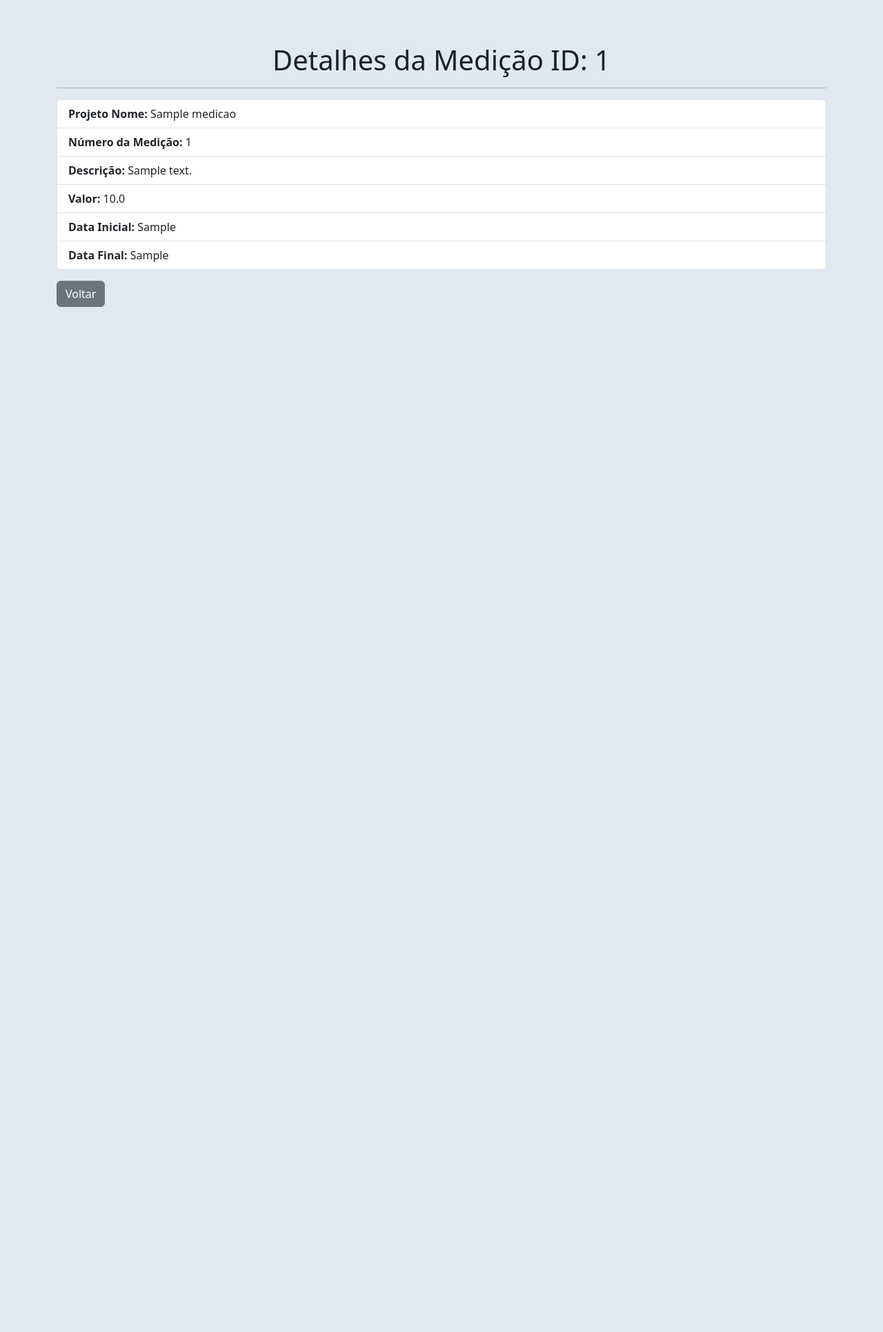
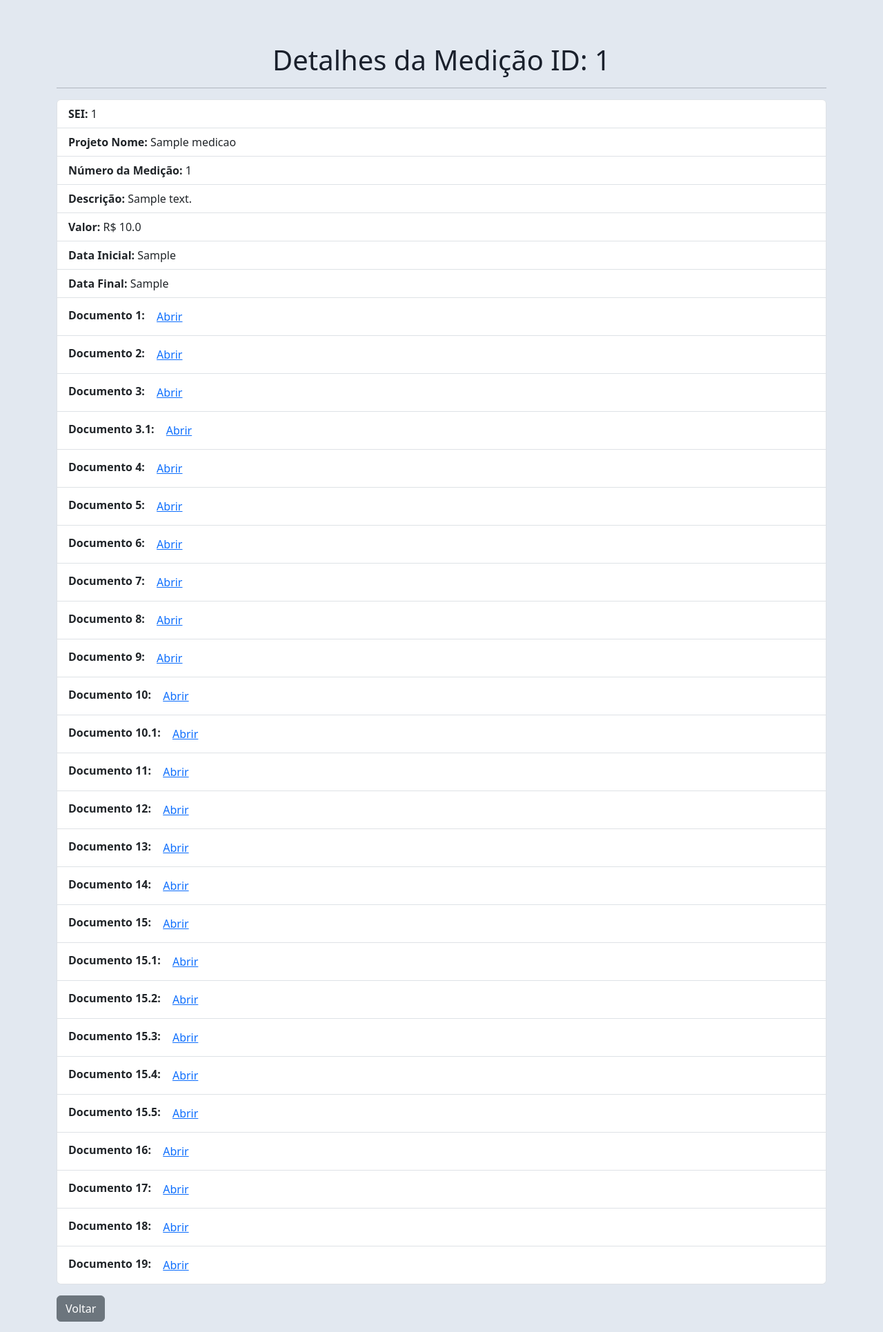
Before and after one commit to AiramBI/SECID, a Flask app: page /usuario/medicao2/detalhes/1 in a window 1280 px wide. Shown: the part 76-2007 px from the top of the page at 69% size. Before the commit the page ends 521 px from the top, so only its background shows below. Run offline with Flask 3, Linux system fonts and the light colour scheme; a user stored in the database is signed in; tables that the repository leaves empty hold one stand-in row (values such as "Sample post").

Commit message:
Update medicao2_detalhes.html

```diff
--- a/SECID/templates/medicao2_detalhes.html
+++ b/SECID/templates/medicao2_detalhes.html
@@ -5,12 +5,41 @@
     <h1 class="text-center">Detalhes da Medição ID: {{ medicao.id }}</h1>
     <hr>
     <ul class="list-group">
+        <li class="list-group-item"><strong>SEI:</strong> {{ medicao.sei }}</li>
         <li class="list-group-item"><strong>Projeto Nome:</strong> {{ medicao.projeto_nome }}</li>
         <li class="list-group-item"><strong>Número da Medição:</strong> {{ medicao.numero_medicao }}</li>
         <li class="list-group-item"><strong>Descrição:</strong> {{ medicao.descricao }}</li>
-        <li class="list-group-item"><strong>Valor:</strong> {{ medicao.valor }}</li>
+        <li class="list-group-item"><strong>Valor:</strong> R$ {{ medicao.valor }}</li>
         <li class="list-group-item"><strong>Data Inicial:</strong> {{ medicao.data_inicial }}</li>
         <li class="list-group-item"><strong>Data Final:</strong> {{ medicao.data_final }}</li>
+
+        <!-- Links para abrir todos os documentos -->
+        <li class="list-group-item"><strong>Documento 1:</strong> <a href="{{ medicao.documento_1 }}" target="_blank" class="btn btn-link">Abrir</a></li>
+        <li class="list-group-item"><strong>Documento 2:</strong> <a href="{{ medicao.documento_2 }}" target="_blank" class="btn btn-link">Abrir</a></li>
+        <li class="list-group-item"><strong>Documento 3:</strong> <a href="{{ medicao.documento_3 }}" target="_blank" class="btn btn-link">Abrir</a></li>
+        <li class="list-group-item"><strong>Documento 3.1:</strong> <a href="{{ medicao.documento_3_1 }}" target="_blank" class="btn btn-link">Abrir</a></li>
+        <li class="list-group-item"><strong>Documento 4:</strong> <a href="{{ medicao.documento_4 }}" target="_blank" class="btn btn-link">Abrir</a></li>
+        <li class="list-group-item"><strong>Documento 5:</strong> <a href="{{ medicao.documento_5 }}" target="_blank" class="btn btn-link">Abrir</a></li>
+        <li class="list-group-item"><strong>Documento 6:</strong> <a href="{{ medicao.documento_6 }}" target="_blank" class="btn btn-link">Abrir</a></li>
+        <li class="list-group-item"><strong>Documento 7:</strong> <a href="{{ medicao.documento_7 }}" target="_blank" class="btn btn-link">Abrir</a></li>
+        <li class="list-group-item"><strong>Documento 8:</strong> <a href="{{ medicao.documento_8 }}" target="_blank" class="btn btn-link">Abrir</a></li>
+        <li class="list-group-item"><strong>Documento 9:</strong> <a href="{{ medicao.documento_9 }}" target="_blank" class="btn btn-link">Abrir</a></li>
+        <li class="list-group-item"><strong>Documento 10:</strong> <a href="{{ medicao.documento_10 }}" target="_blank" class="btn btn-link">Abrir</a></li>
+        <li class="list-group-item"><strong>Documento 10.1:</strong> <a href="{{ medicao.documento_10_1 }}" target="_blank" class="btn btn-link">Abrir</a></li>
+        <li class="list-group-item"><strong>Documento 11:</strong> <a href="{{ medicao.documento_11 }}" target="_blank" class="btn btn-link">Abrir</a></li>
+        <li class="list-group-item"><strong>Documento 12:</strong> <a href="{{ medicao.documento_12 }}" target="_blank" class="btn btn-link">Abrir</a></li>
+        <li class="list-group-item"><strong>Documento 13:</strong> <a href="{{ medicao.documento_13 }}" target="_blank" class="btn btn-link">Abrir</a></li>
+        <li class="list-group-item"><strong>Documento 14:</strong> <a href="{{ medicao.documento_14 }}" target="_blank" class="btn btn-link">Abrir</a></li>
+        <li class="list-group-item"><strong>Documento 15:</strong> <a href="{{ medicao.documento_15 }}" target="_blank" class="btn btn-link">Abrir</a></li>
+        <li class="list-group-item"><strong>Documento 15.1:</strong> <a href="{{ medicao.documento_15_1 }}" target="_blank" class="btn btn-link">Abrir</a></li>
+        <li class="list-group-item"><strong>Documento 15.2:</strong> <a href="{{ medicao.documento_15_2 }}" target="_blank" class="btn btn-link">Abrir</a></li>
+        <li class="list-group-item"><strong>Documento 15.3:</strong> <a href="{{ medicao.documento_15_3 }}" target="_blank" class="btn btn-link">Abrir</a></li>
+        <li class="list-group-item"><strong>Documento 15.4:</strong> <a href="{{ medicao.documento_15_4 }}" target="_blank" class="btn btn-link">Abrir</a></li>
+        <li class="list-group-item"><strong>Documento 15.5:</strong> <a href="{{ medicao.documento_15_5 }}" target="_blank" class="btn btn-link">Abrir</a></li>
+        <li class="list-group-item"><strong>Documento 16:</strong> <a href="{{ medicao.documento_16 }}" target="_blank" class="btn btn-link">Abrir</a></li>
+        <li class="list-group-item"><strong>Documento 17:</strong> <a href="{{ medicao.documento_17 }}" target="_blank" class="btn btn-link">Abrir</a></li>
+        <li class="list-group-item"><strong>Documento 18:</strong> <a href="{{ medicao.documento_18 }}" target="_blank" class="btn btn-link">Abrir</a></li>
+        <li class="list-group-item"><strong>Documento 19:</strong> <a href="{{ medicao.documento_19 }}" target="_blank" class="btn btn-link">Abrir</a></li>
     </ul>
     <a href="/usuario/medicao2" class="btn btn-secondary mt-3">Voltar</a>
 </div>
```
